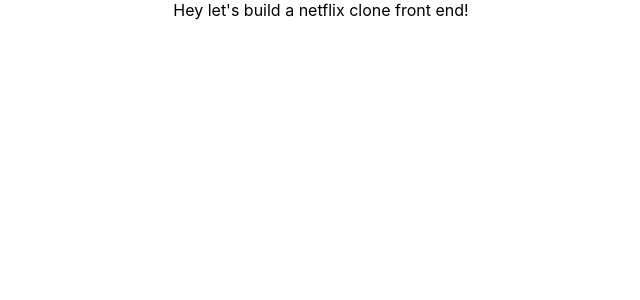
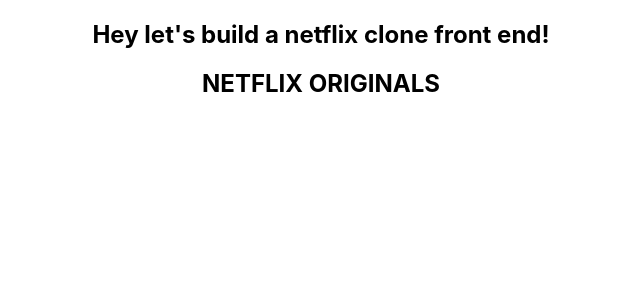
Before and after one commit to Akpadja-Israel-Mawuenyega/netflix-clone, a React (Create React App) app: page / in a window 1280 px wide. Shown: the top 300 px of the page, without its empty margins (319-959 px from the left). Built offline with nearby package versions, Linux system fonts and the light colour scheme.

Commit message:
row added

```diff
--- a/src/App.js
+++ b/src/App.js
@@ -1,10 +1,11 @@
-
+import Row from './components/Row';
 import './App.css';
 
 function App() {
   return (
     <div className='App'>
-      Hey let's build a netflix clone front end!
+      <h2>Hey let's build a netflix clone front end!</h2>
+      <Row title={"NETFLIX ORIGINALS"}/>
     </div>
   );
 }
--- a/src/components/Row.js
+++ b/src/components/Row.js
@@ -1,11 +1,11 @@
- import React from 'react'
+import React from "react";
 
- function Row() {
-   return (
-     <div>
+function Row({ title }) {
+  return (
+    <div>
+      <h2>{title}</h2>
+    </div>
+  );
+}
 
-     </div>
-   )
- }
-
- export default Row;
+export default Row;
```
